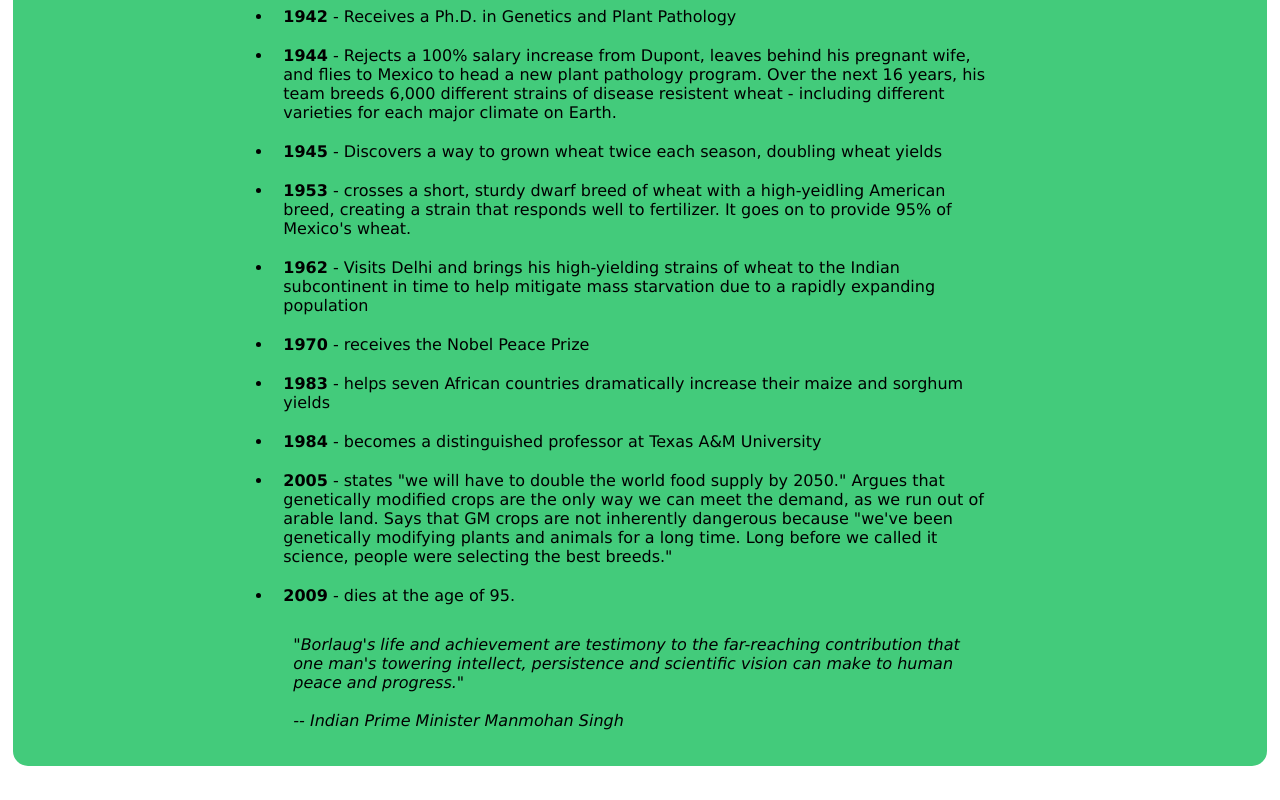
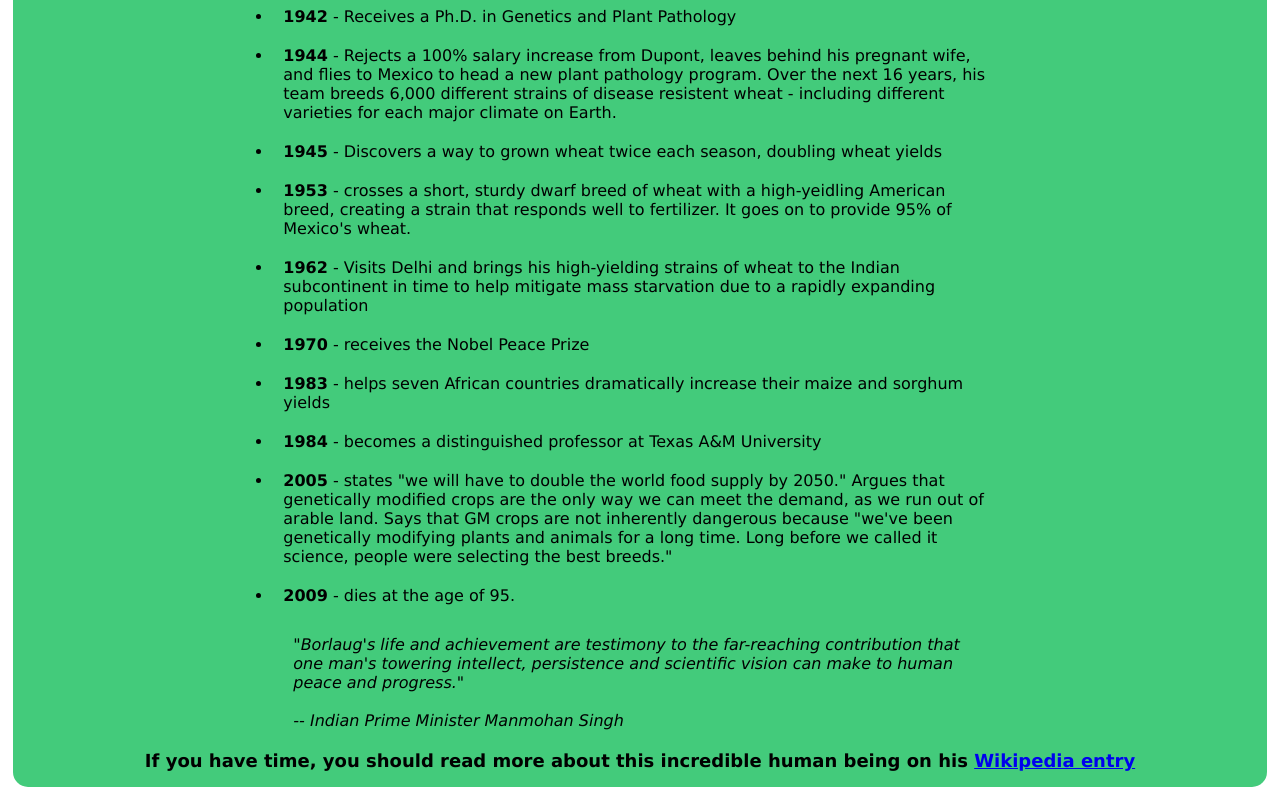
Before and after one commit to Al-Amin-Khan-Shakil/Code-Review-Demo, a website: page index.html in a window 1280 px wide. Shown: the part 1222-2022 px from the top of the page. Before the commit the page ends 2001 px from the top, so only its background shows below. Drawn offline with Linux system fonts and the light colour scheme.

Commit message:
add footer

```diff
--- a/index.html
+++ b/index.html
@@ -39,5 +39,7 @@
       <i>-- Indian Prime Minister Manmohan Singh</i></p>
 
       </div>
+      <p id="footerline">If you have time, you should read more about this incredible human being on his <a  href="https://en.wikipedia.org/wiki/Norman_Borlaug" id="tribute-link" target="_blank">Wikipedia entry</a></p>
+    </main>
 </body>
 </html>
--- a/style.css
+++ b/style.css
@@ -57,3 +57,8 @@
 #quotation {
   padding: 20px;
 }
+#footerline {
+  text-align: center;
+  font-weight: 900;
+  font-size: large;
+}
```
